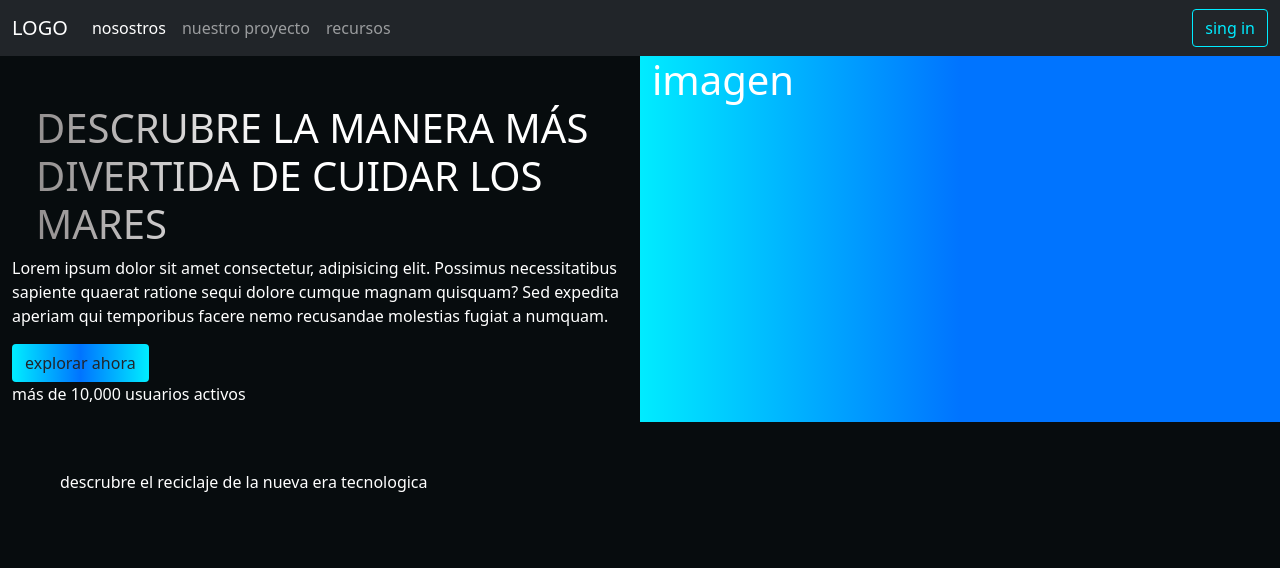
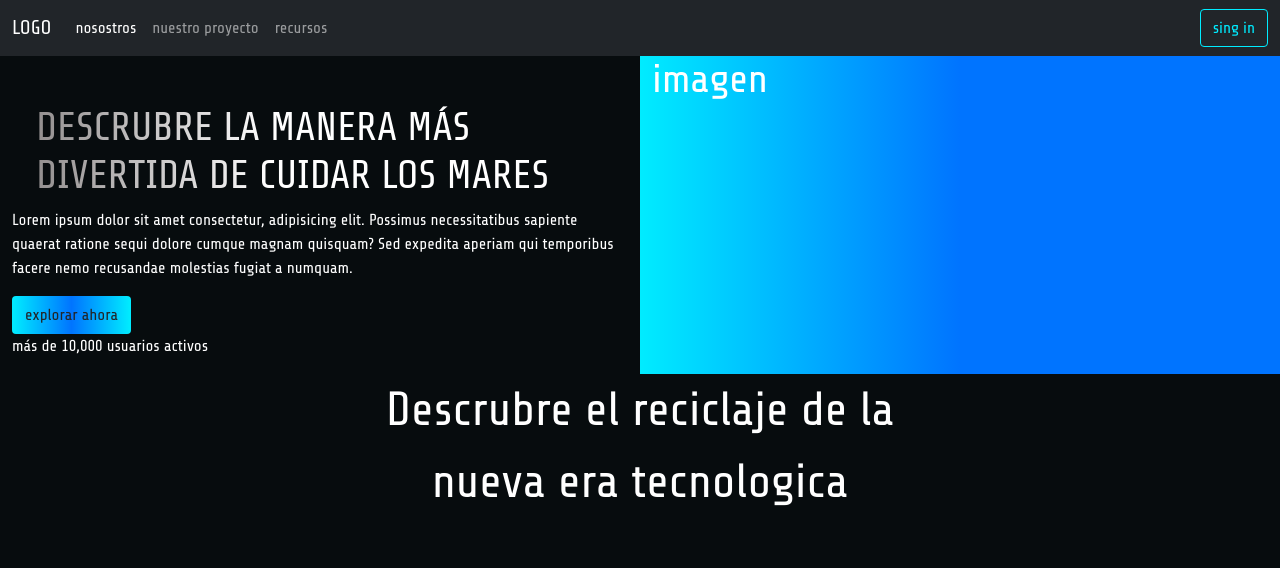
Before and after one commit to moy314/hackTheOcean, an Angular app: page / in a window 1280 px wide. Shown: the top 568 px of the page. Built offline with nearby package versions, Linux system fonts and the light colour scheme.

Commit message:
3: agregando fuente

```diff
--- a/src/app/app.component.html
+++ b/src/app/app.component.html
@@ -32,11 +32,11 @@
 
 
 <!-- primera seccion -->
-<div class="container-fluid">
+<div class="container-fluid ">
   <div class="row">
     <div class="col-6 mt-5">
       <div class="container texto-degrdado">
-        <h1>DESCRUBRE LA MANERA <span class="texto-azul">MÁS</span> DIVERTIDA DE CUIDAR LOS MARES</h1>
+        <h1>DESCRUBRE LA MANERA <span >MÁS</span> DIVERTIDA DE CUIDAR LOS MARES</h1>
       </div>
 
       <p>Lorem ipsum dolor sit amet consectetur, adipisicing elit. Possimus necessitatibus sapiente quaerat ratione sequi
@@ -46,7 +46,9 @@
 
       <button class="btn fondo-azul-doble">explorar ahora</button>
 
-      <p>más de 10,000 usuarios activos</p>
+
+        <p class="">más de 10,000 usuarios activos</p>
+
 
 
     </div>
@@ -79,8 +81,11 @@
 <div class="container-fluid">
   <div class="row">
     <div class="col">
+      <div class="container w-50">
 
-     <p class="m-5">descrubre el reciclaje de la nueva era tecnologica</p>
+        <p class="mt-10 text-center barra-texto">Descrubre el reciclaje de la  <span class="verde"> nueva</span> era tecnologica</p>
+
+      </div>
 
    </div>
 
--- a/src/index.html
+++ b/src/index.html
@@ -7,7 +7,11 @@
   <meta name="viewport" content="width=device-width, initial-scale=1">
   <link rel="icon" type="image/x-icon" href="favicon.ico">
   <link href="https://cdn.jsdelivr.net/npm/bootstrap@5.0.2/dist/css/bootstrap.min.css" rel="stylesheet" integrity="sha384-EVSTQN3/azprG1Anm3QDgpJLIm9Nao0Yz1ztcQTwFspd3yD65VohhpuuCOmLASjC" crossorigin="anonymous">
+  <link rel="preconnect" href="https://fonts.googleapis.com">
+<link rel="preconnect" href="https://fonts.gstatic.com" crossorigin>
+<link href="https://fonts.googleapis.com/css2?family=Share+Tech&display=swap" rel="stylesheet">
 <script src="https://cdn.jsdelivr.net/npm/bootstrap@5.0.2/dist/js/bootstrap.bundle.min.js" integrity="sha384-MrcW6ZMFYlzcLA8Nl+NtUVF0sA7MsXsP1UyJoMp4YLEuNSfAP+JcXn/tWtIaxVXM" crossorigin="anonymous"></script>
+
 </head>
 <body>
   <app-root></app-root>
--- a/src/styles.css
+++ b/src/styles.css
@@ -1,6 +1,7 @@
 body{
     color:white;
-    background-color: rgb(7,12,14)
+    background-color: rgb(7,12,14);
+    font-family: 'Share Tech', sans-serif;
 }
 
 
@@ -37,14 +38,22 @@ background: linear-gradient(90deg, rgba(0,212,255,1)  35%, rgba(9,9,121,1) 100%)
 
 }
 
-.texto-azul{
 
-    color:rgb(0,236,255);
-
-}
 
 .boton-azul{
 
     border-color: rgba(0,236,255,1);
     color: rgba(0,236,255,1);
 }
+
+
+
+.barra-texto{
+
+    font-size: 3rem;
+
+}
+
+.texto-azul{
+    color: rgba(0,236,255,1);
+}
```
